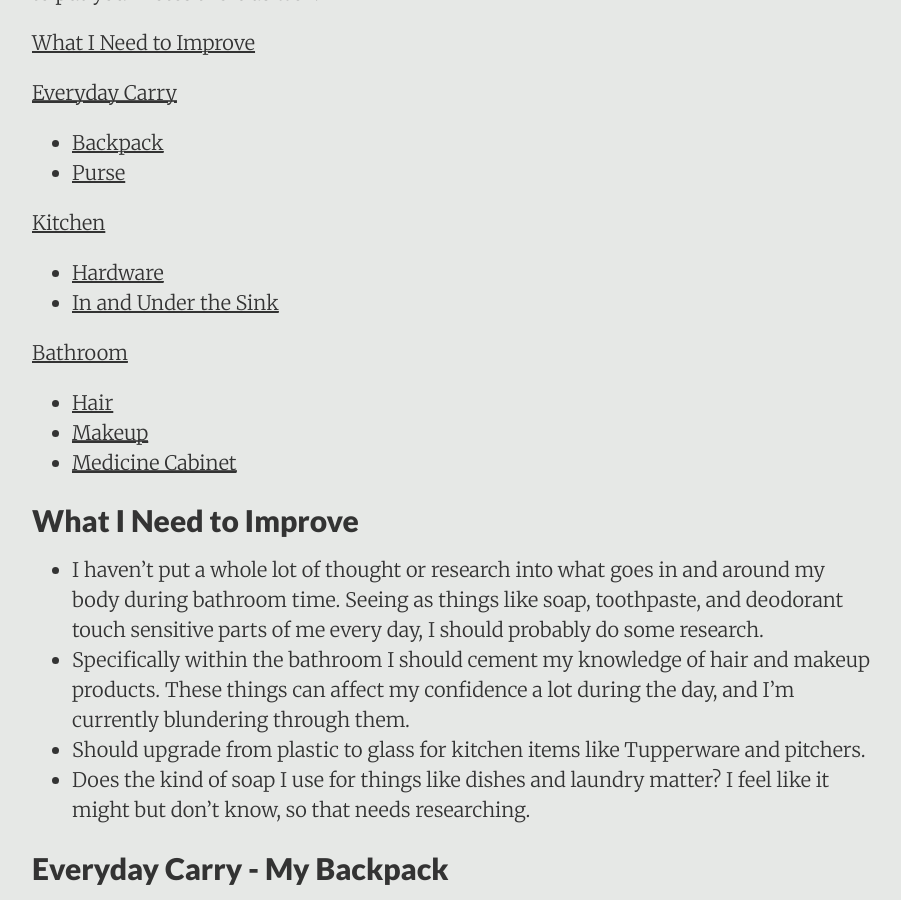
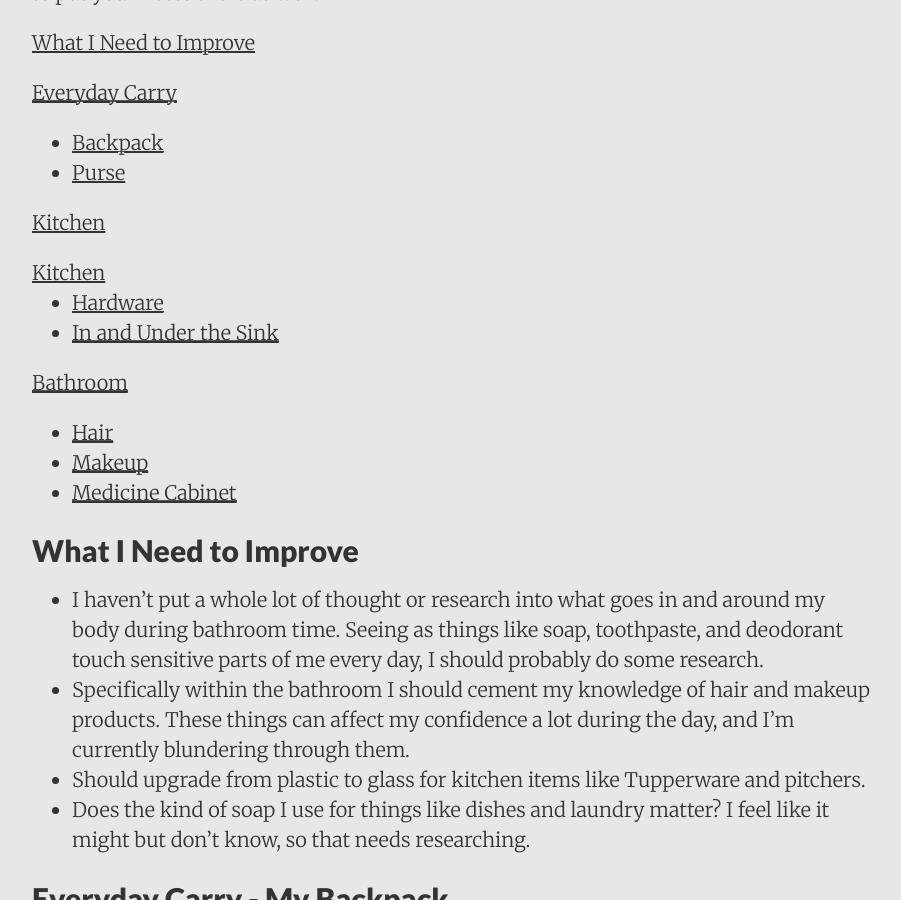
Before and after one commit to DestinyRoseMurphy/DestinyRoseMurphy.github.io, a Jekyll site: the page built from _posts/2017-10-19-Things-I-Kept.md, in a window 1280 px wide and 900 px high, scrolled down 725 px. Shown: the whole window, without its empty margins (188-1089 px from the left). Built offline with Jekyll 4.4.1, drawn with Linux system fonts in a browser that asks for light colours.

Commit message:
Making it nice for the baby

```diff
--- a/_posts/2017-10-19-Things-I-Kept.md
+++ b/_posts/2017-10-19-Things-I-Kept.md
@@ -17,6 +17,8 @@ This list was compiled January 11th, 2018. It's the first iteration of this post
 * [Purse](#Purse)
 
 [Kitchen](#Kitchen)
+
+<p style="margin-bottom: 0;"><a href="#Kitchen">Kitchen</a></p>
 
 * [Hardware](#Hardware)
 * [In and Under the Sink](#Sink)
```
